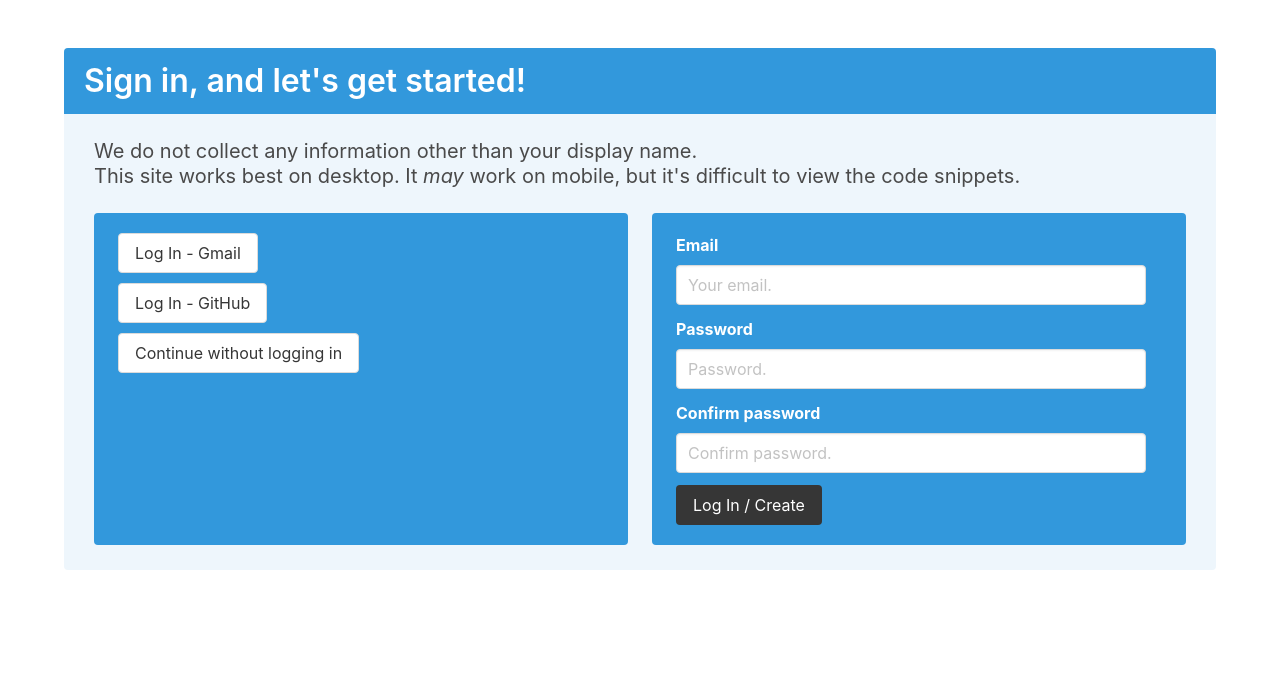
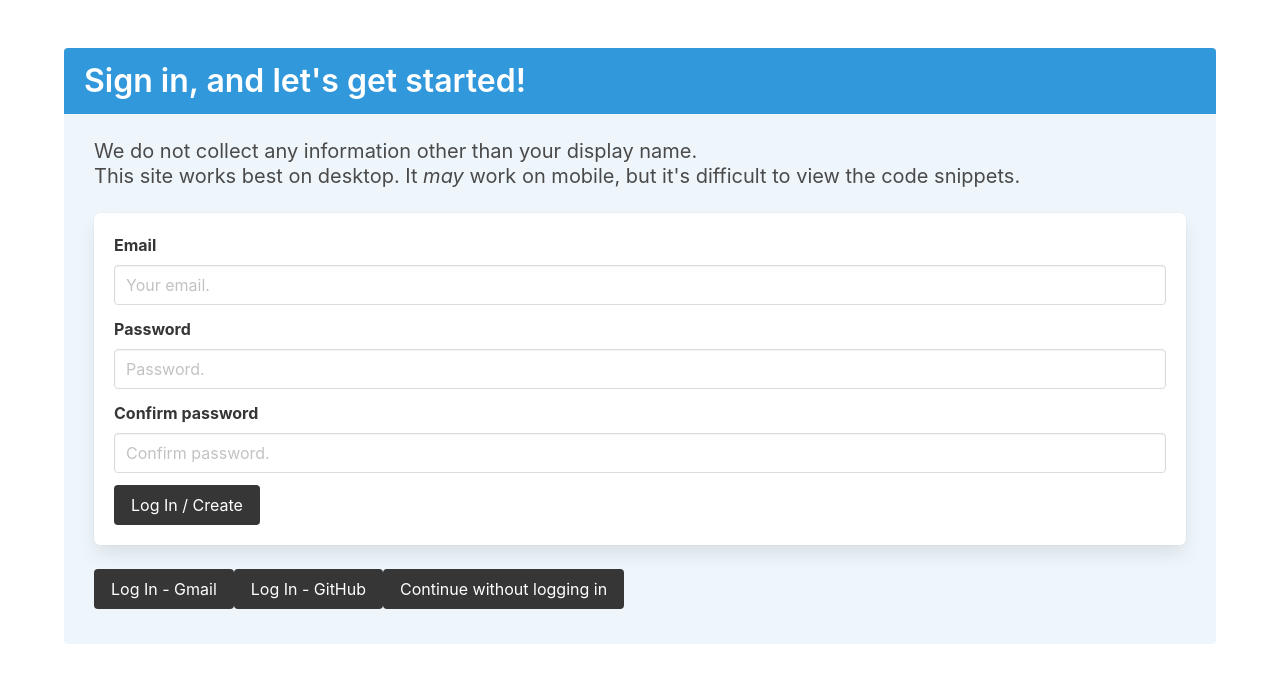
Before and after one commit to kewbish/dih, a Vue app: page /#/login in a window 1280 px wide. Shown: the top 682 px of the page. Built offline with nearby package versions, Linux system fonts and the light colour scheme; no server answers; what vue-showdown would draw is missing.

Commit message:
Redo layout

```diff
--- a/src/components/Login.vue
+++ b/src/components/Login.vue
@@ -11,33 +11,27 @@
             <br />This site works best on desktop. It
             <em>may</em> work on mobile, but it's difficult to view the code snippets.
           </p>
-          <div class="tile is-ancestor">
-              <div class="tile is-parent">
-                <div class="tile is-child notification is-info">
-                  <a class="button" style="margin-bottom:10px" @click="loginGoogle">Log In - Gmail</a><br>
-                  <a class="button" style="margin-bottom:10px" @click="loginGitHub">Log In - GitHub</a><br>
-                  <a class="button" style="margin-bottom:10px" @click="loginAnon">Continue without logging in</a>
-                </div>
-              </div>
-              <div class="tile is-parent">
-                <div class="tile is-child notification is-info">
+          <div class="box">
               <div class="field">
-                      <label class="label has-text-white">Email</label>
+                  <label class="label">Email</label>
                   <div class="control"><input class="input" type="email" v-model="email" placeholder="Your email."></div>
               </div>
               <div class="field">
-                      <label class="label has-text-white">Password</label>
+                  <label class="label">Password</label>
                   <div class="control"><input class="input" type="text" v-model="pass" placeholder="Password."></div>
               </div>
               <div class="field">
-                      <label class="label has-text-white">Confirm password</label>
+                  <label class="label">Confirm password</label>
                   <div class="control"><input class="input" type="text" v-model="passrep" placeholder="Confirm password."></div>
               </div>
               <div class="field">
                   <div class="control"><button class="button is-dark" @click="loginEmail()">Log In / Create</button></div>
               </div>
           </div>
-             </div>
+          <div>
+              <a class="button is-dark" style="margin-bottom:10px" @click="loginGoogle">Log In - Gmail</a>
+              <a class="button is-dark" style="margin-bottom:10px" @click="loginGitHub">Log In - GitHub</a>
+              <a class="button is-dark" style="margin-bottom:10px" @click="loginAnon">Continue without logging in</a>
           </div>
         </div>
       </div>
```
Lines whose indentation alone changed are shown as unchanged.
